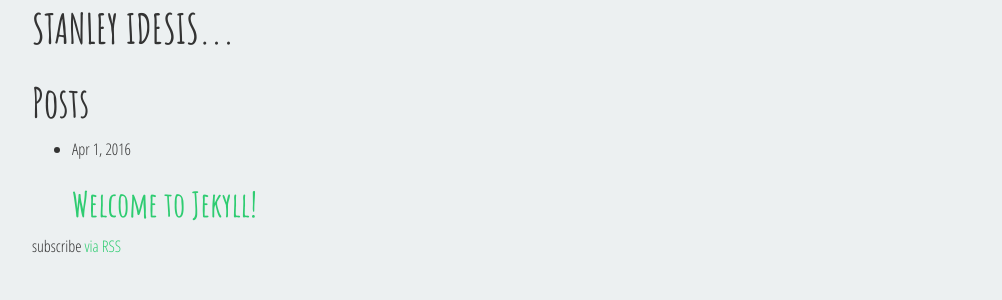
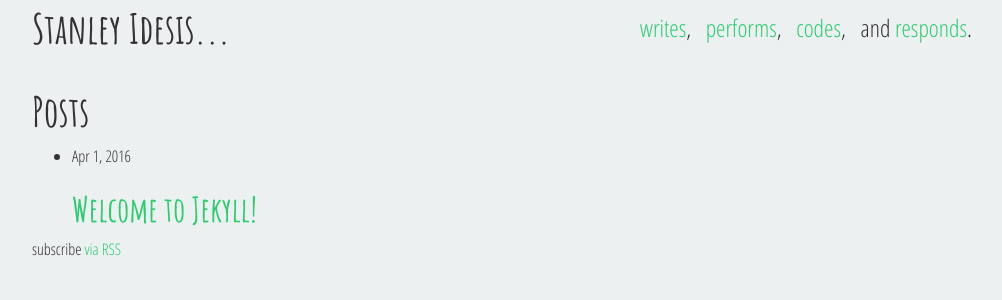
Before and after one commit to stanidesis/stanleyidesis.com, a Jekyll site: the page built from index.html, in a window 1280 px wide. Shown: the top 300 px of the page, without its empty margins (138-1140 px from the left). Built offline with Jekyll 4.4.1, drawn with Linux system fonts in a browser that asks for light colours.

Commit message:
Header is looking good

```diff
--- a/_config.yml
+++ b/_config.yml
@@ -6,7 +6,7 @@
 # 'jekyll serve'. If you change this file, please restart the server process.
 
 # Site settings
-title: "Stanley Idesis: The Man, The Myth, The Legend of Korra"
+title: "Stanley Idesis..."
 email: stan.idesis@gmail.com
 description: > # this means to ignore newlines until "baseurl:"
   Stanley Idesis is here to rock your world, blow your mind,
--- a/_includes/header.html
+++ b/_includes/header.html
@@ -29,8 +29,16 @@
   <div class="header">
     <div class="container">
       <div class="row">
-        <div class="col-md-12">
-          <h1 class="header-title">STANLEY IDESIS...</h1>
+        <div class="col-sm-6 col-xs-12">
+          <h1 class="header-title">{{ site.title }}</h1>
+        </div>
+        <div class="col-sm-6 col-xs-12" role="navigation">
+          <ul>
+            <li role="presentation"><a href="#">writes</a>,</li>
+            <li role="presentation"><a href="#">performs</a>,</li>
+            <li role="presentation"><a href="#">codes</a>,</li>
+            <li role="presentation">and <a href="#">responds</a>.</li>
+          </ul>
         </div>
       </div>
     </div>
--- /dev/null
+++ b/_sass/_base.scss
@@ -0,0 +1,23 @@
+// Establish link transitions
+a {
+    -webkit-transition: color 100ms ease-in;
+    -moz-transition:    color 100ms ease-in;
+    -o-transition:      color 100ms ease-in;
+    transition:         color 100ms ease-in;
+}
+
+// Remove underlines on hover
+a:hover {
+   text-decoration: none;
+}
+
+// Set font for headers
+h1, h2, h3, h4, h5, h6 {
+  font-family: $heading-font-family;
+  font-weight: $heading-font-weight;
+}
+
+// Set background color
+body {
+  background-color: $brand-color-background;
+}
--- a/_sass/_layout.scss
+++ b/_sass/_layout.scss
@@ -12,15 +12,37 @@
  */
 .header {
     min-height: 56px;
+    font-size: 24px;
+
+    li {
+        line-height: inherit;
+        display: inline-block;
+
+        @include media-min($screen-sm-min) {
+            line-height: 56px;
+            text-align:  right;
+            margin-left: 10px;
+        }
+    }
+
+    ul {
+        text-align: center;
+        padding:    0;
+
+        @include media-min($screen-sm-min) {
+            text-align: right;
+            float:      right !important;
+        }
+    }
 }
 
 .header-title {
     line-height: 56px;
-    text-align:  left;
-    margin: 0;
+    text-align:  center;
+    margin:      0;
 
-    @include media-query($screen-xs-min) {
-        text-align: center;
+    @include media-min($screen-sm-min) {
+        text-align: left;
     }
 }
 
--- a/css/main.scss
+++ b/css/main.scss
@@ -29,7 +29,6 @@ $brand-color-text:       #95A5A6;
 $base-font-family:    "Open Sans Condensed", sans-serif;
 $base-font-size:      16px;
 $base-font-weight:    300;
-$base-line-height:    1.5;
 $heading-font-family: "Amatic SC", cursive;
 $heading-font-weight: 700;
 $max-page-width:      970px;
@@ -37,42 +36,25 @@ $max-page-width:      970px;
 // Bootstrap Overrides
 $font-family-base: $base-font-family;
 $font-size-base:   $base-font-size;
-$line-height-base: $base-line-height;
 $link-color:       $brand-color-highlight;
 
-// Use media queries like this:
-// @include media-query($on-palm) {
-//     .wrapper {
-//         padding-right: $spacing-unit / 2;
-//         padding-left: $spacing-unit / 2;
-//     }
-// }
-@mixin media-query($device) {
+// Global Sass Mixins
+@mixin media-max($device) {
     @media screen and (max-width: $device) {
         @content;
     }
 }
 
+@mixin media-min($device) {
+    @media screen and (min-width: $device) {
+        @content;
+    }
+}
 
 // Import partials from `sass_dir` (defaults to `_sass`)
 @import
         "bootstrap",
         "layout",
-        "syntax-highlighting"
+        "syntax-highlighting",
+        "base"
 ;
-
-// Remove underlines on hover
-a:hover {
-   text-decoration: none;
-}
-
-// Set font for headers
-h1, h2, h3, h4, h5, h6 {
-  font-family: $heading-font-family;
-  font-weight: $heading-font-weight;
-}
-
-// Set background color
-body {
-  background-color: $brand-color-background;
-}
```
